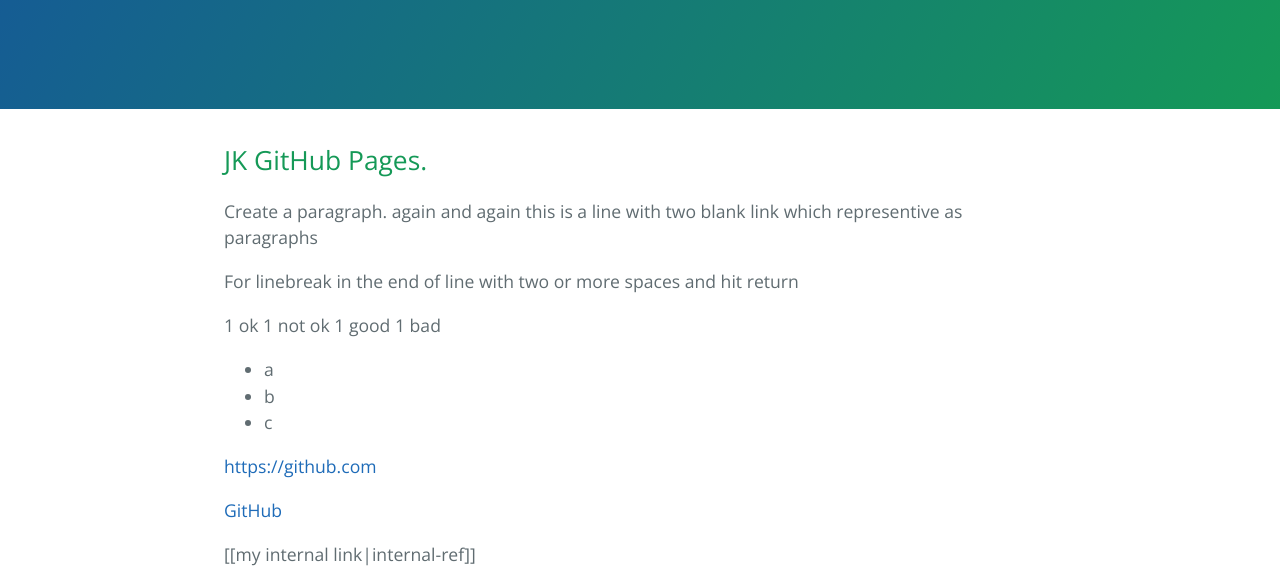
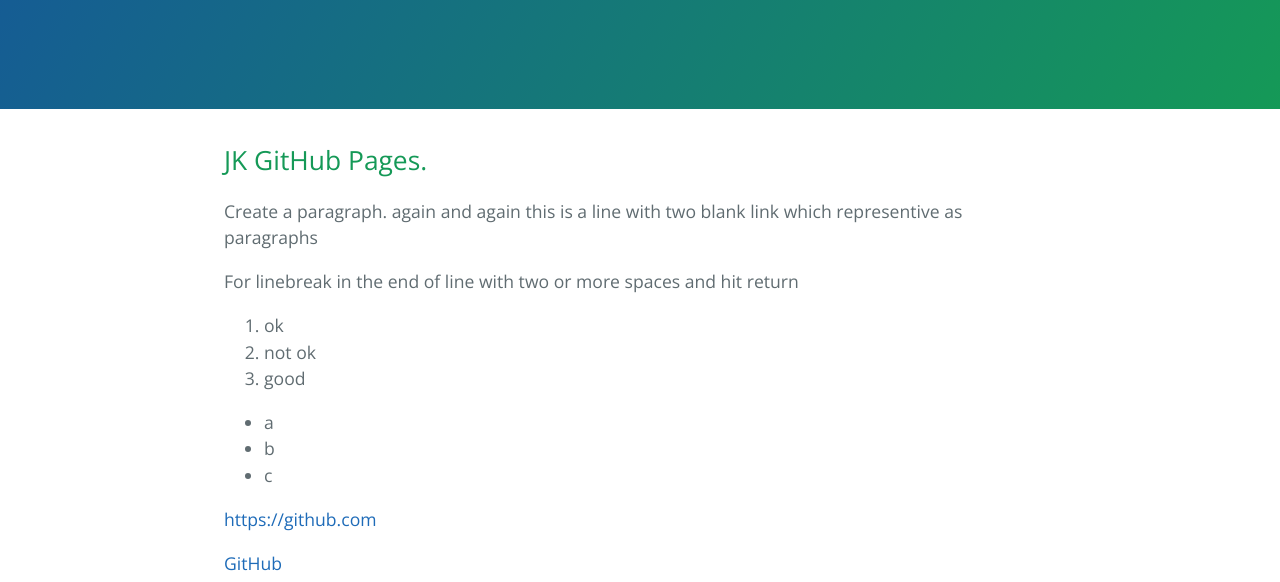
Before and after one commit to jkuoba/jkuoba.github.io, a plain HTML site: page index.html in a window 1280 px wide. Shown: the part 208-790 px from the top of the page. Drawn offline with nearby package versions, Linux system fonts and the light colour scheme.

Commit message:
Replace master branch with page content via GitHub

```diff
--- a/index.html
+++ b/index.html
@@ -24,10 +24,13 @@ this is a line with two blank link which representive as paragraphs</p>
 
 <p>For linebreak in the end of line with two or more spaces and hit return   </p>
 
-<p>1 ok
-1 not ok
-1 good
-1 bad</p>
+<ol>
+<li>ok<br>
+</li>
+<li>not ok<br>
+</li>
+<li><p>good  </p></li>
+</ol>
 
 <ul>
 <li>a</li>
```
Also changed, not shown: params.json (+1 -1 lines).
